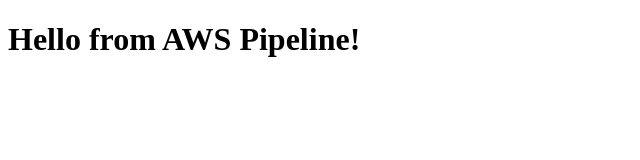
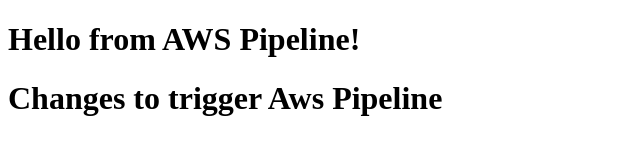
Before and after one commit to jpprakash4260/simple-web, a plain HTML site: page index.html in a window 1280 px wide. Shown: the whole page, without its empty margins (0-640 px from the left). Drawn offline with Linux system fonts and the light colour scheme.

Commit message:
Update index.html

```diff
--- a/index.html
+++ b/index.html
@@ -5,5 +5,6 @@
 </head>
 <body>
     <h1>Hello from AWS Pipeline!</h1>
+    <h1>Changes to trigger Aws Pipeline</h1>
 </body>
 </html>
```
